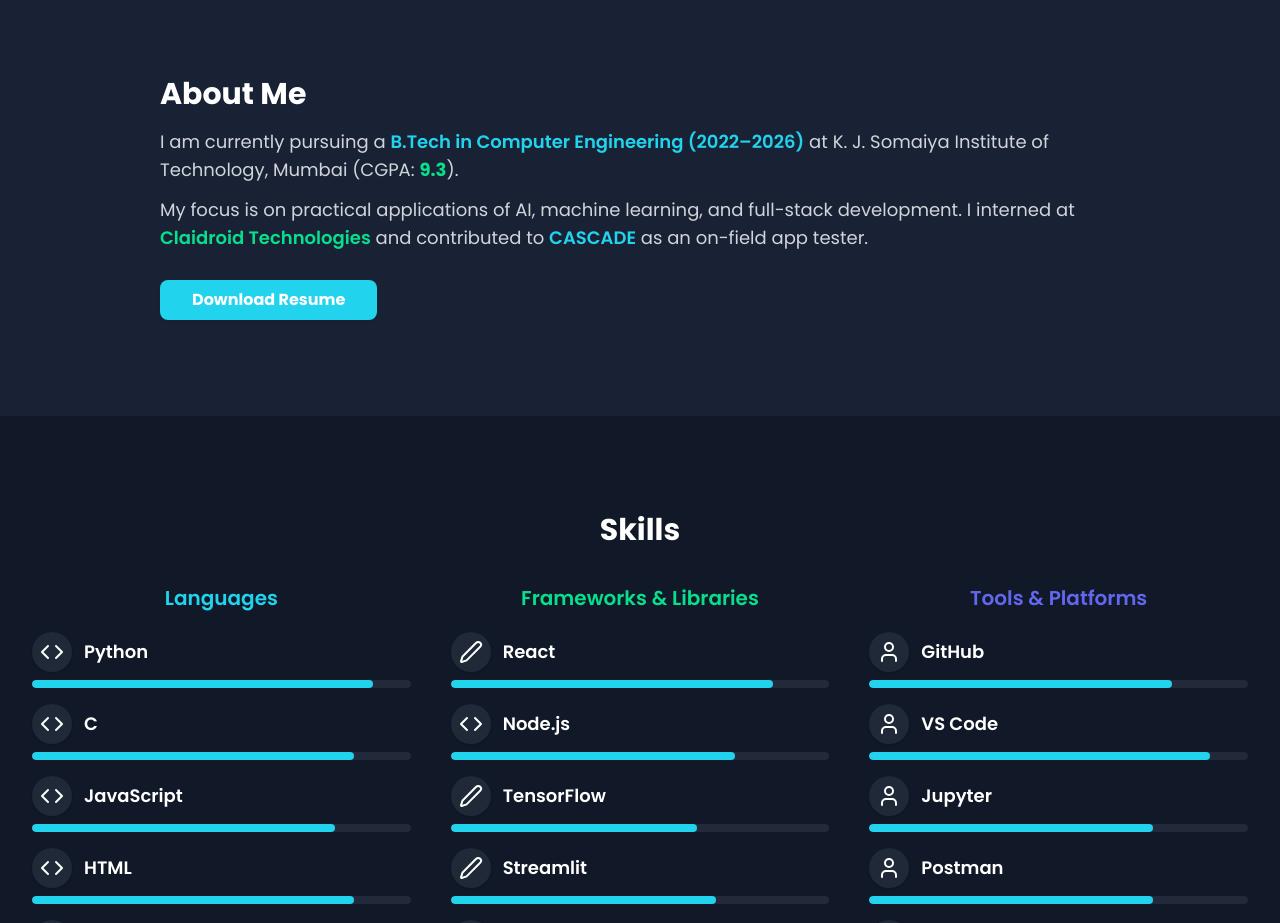
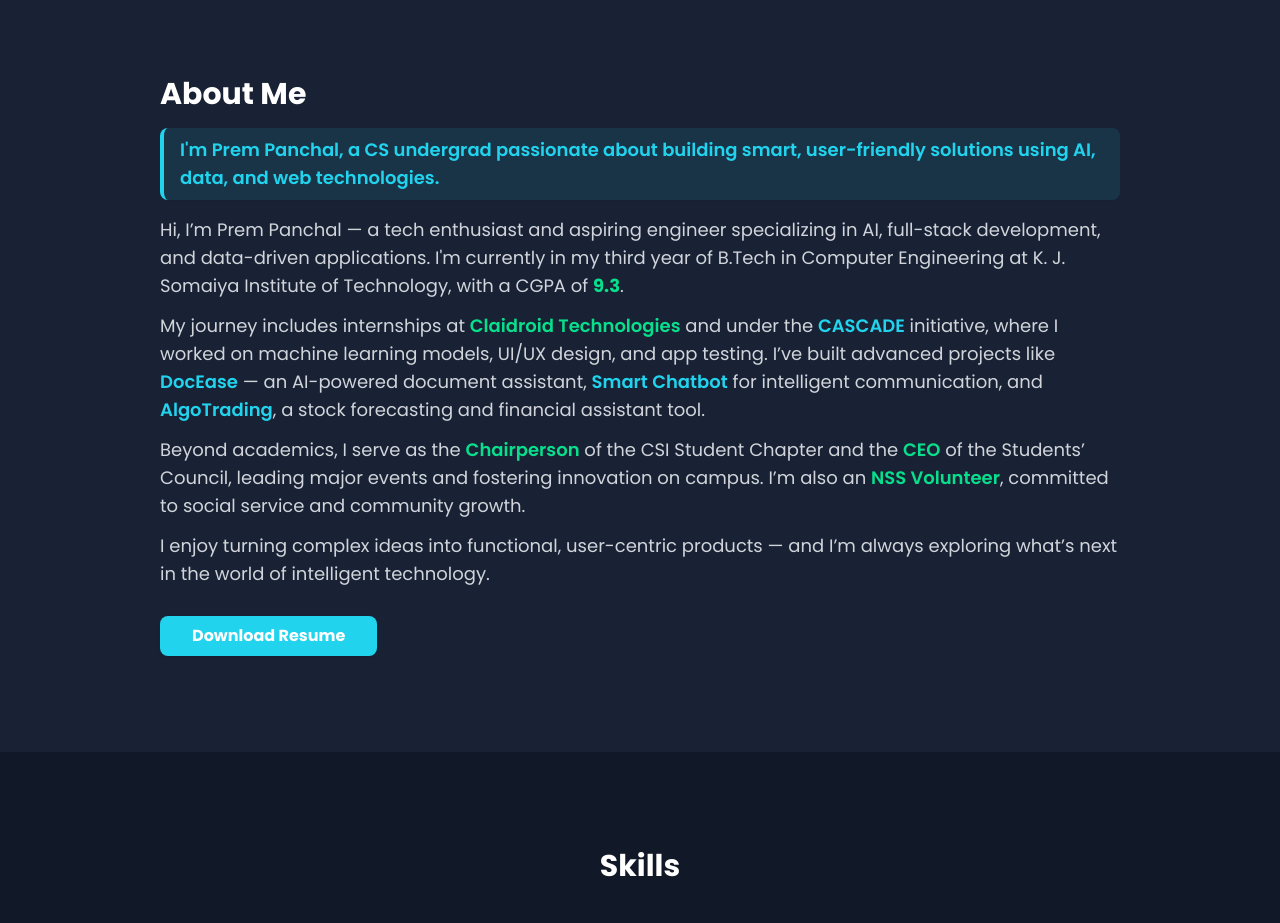
Before and after one commit to PremPanchal1224/prem-portfolio, a React (Vite) app: page / in a window 1280 px wide. Shown: the part 820-1743 px from the top of the page. Built offline with nearby package versions, Linux system fonts and the light colour scheme.

Commit message:
Update About Me and Profile Summary
Updated the About Me section and Profile Summary in the AboutSection component.

```diff
--- a/src/components/AboutSection.tsx
+++ b/src/components/AboutSection.tsx
@@ -5,11 +5,22 @@ export default function AboutSection() {
       <div className="container max-w-5xl mx-auto flex flex-col md:flex-row items-center gap-12">
         <div className="flex-1 text-left animate-fade-in-up">
           <h2 className="text-3xl font-bold mb-4 text-white">About Me</h2>
+          {/* Profile Summary */}
+          <p className="mb-4 text-base sm:text-lg text-accent-blue font-semibold bg-accent-blue/10 border-l-4 border-accent-blue py-2 px-4 rounded-lg shadow-sm">
+            I'm Prem Panchal, a CS undergrad passionate about building smart, user-friendly solutions using AI, data, and web technologies.
+          </p>
+          {/* Main About Me Body */}
           <p className="mb-3 text-lg text-gray-300">
-            I am currently pursuing a <span className="text-accent-blue font-semibold">B.Tech in Computer Engineering (2022–2026)</span> at K. J. Somaiya Institute of Technology, Mumbai (CGPA: <span className="text-accent-green font-bold">9.3</span>).
+            Hi, I’m Prem Panchal — a tech enthusiast and aspiring engineer specializing in AI, full-stack development, and data-driven applications. I'm currently in my third year of B.Tech in Computer Engineering at K. J. Somaiya Institute of Technology, with a CGPA of <span className="text-accent-green font-bold">9.3</span>.
           </p>
           <p className="mb-3 text-lg text-gray-300">
-            My focus is on practical applications of AI, machine learning, and full-stack development. I interned at <span className="text-accent-green font-semibold">Claidroid Technologies</span> and contributed to <span className="text-accent-blue font-semibold">CASCADE</span> as an on-field app tester.
+            My journey includes internships at <span className="text-accent-green font-semibold">Claidroid Technologies</span> and under the <span className="text-accent-blue font-semibold">CASCADE</span> initiative, where I worked on machine learning models, UI/UX design, and app testing. I’ve built advanced projects like <span className="text-accent-blue font-semibold">DocEase</span> — an AI-powered document assistant, <span className="text-accent-blue font-semibold">Smart Chatbot</span> for intelligent communication, and <span className="text-accent-blue font-semibold">AlgoTrading</span>, a stock forecasting and financial assistant tool.
+          </p>
+          <p className="mb-3 text-lg text-gray-300">
+            Beyond academics, I serve as the <span className="text-accent-green font-semibold">Chairperson</span> of the CSI Student Chapter and the <span className="text-accent-green font-semibold">CEO</span> of the Students’ Council, leading major events and fostering innovation on campus. I’m also an <span className="text-accent-green font-semibold">NSS Volunteer</span>, committed to social service and community growth.
+          </p>
+          <p className="mb-3 text-lg text-gray-300">
+            I enjoy turning complex ideas into functional, user-centric products — and I’m always exploring what’s next in the world of intelligent technology.
           </p>
           <div className="flex gap-5 mt-7">
             <a href="https://drive.google.com/file/d/18oMk9VX5ufUMn-iINC3Rl5gmnIf0iYPX/view?usp=sharing" target="_blank" rel="noopener noreferrer"
```
